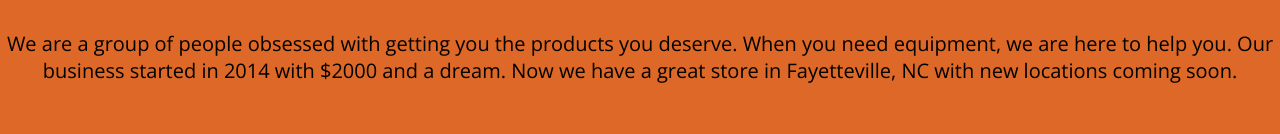
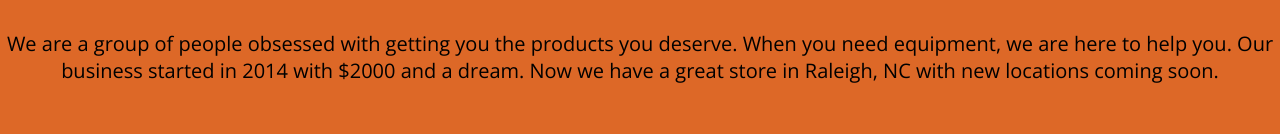
Before and after one commit to jjaakk23/ResponsiveClub, a plain HTML site: page index.html in a window 1280 px wide. Shown: the part 1250-1384 px from the top of the page. Drawn offline with nearby package versions, Linux system fonts and the light colour scheme.

Commit message:
Add files via upload

```diff
--- a/index.html
+++ b/index.html
@@ -50,7 +50,7 @@
 <!-- About Section -->
     <div id="about">
       <h2>Who We Are</h2>
-      <p>We are a group of people obsessed with getting you the products you deserve. When you need equipment, we are here to help you. Our business started in 2014 with &dollar;2000 and a dream. Now we have a great store in Fayetteville, NC with new locations coming soon.</p>
+      <p>We are a group of people obsessed with getting you the products you deserve. When you need equipment, we are here to help you. Our business started in 2014 with &dollar;2000 and a dream. Now we have a great store in Raleigh, NC with new locations coming soon.</p>
     </div>
   </main>
 
```
